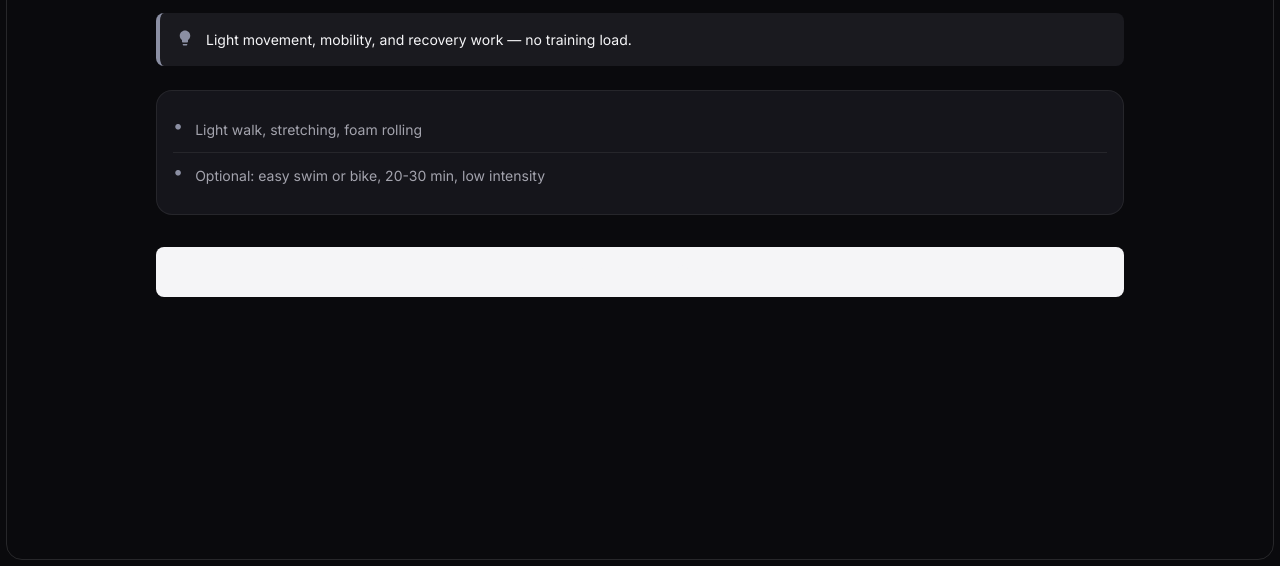
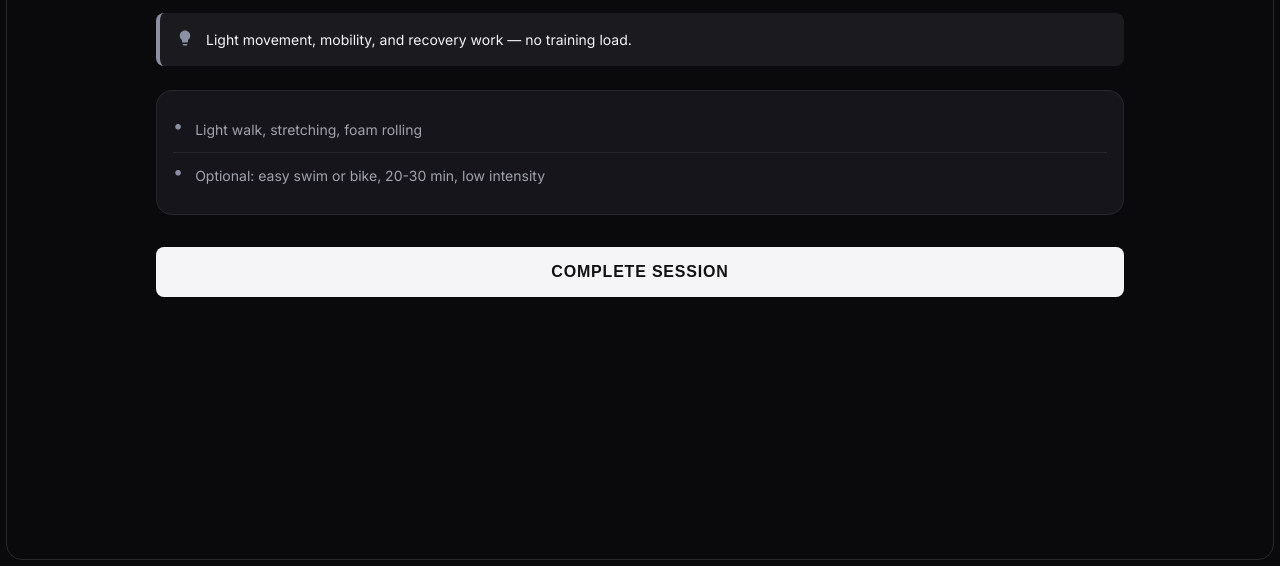
Before and after one commit to elangbamjohnson/Workout, a website: page index.html in a window 1280 px wide. Both pictures are taken after a click on the button "Start". Shown: the part 234-800 px from the top of the page. Drawn offline with Linux system fonts and the light colour scheme.

Commit message:
fix: btn-large text invisible in timer modal — hardcode dark text color

```diff
--- a/styles.css
+++ b/styles.css
@@ -1344,7 +1344,7 @@ body {
     font-size: 16px;
     font-weight: 700;
     letter-spacing: 0.05em;
-    color: var(--bg);
+    color: #111;
     background: var(--text-primary);
     border: none;
     border-radius: var(--radius-inner);
```
